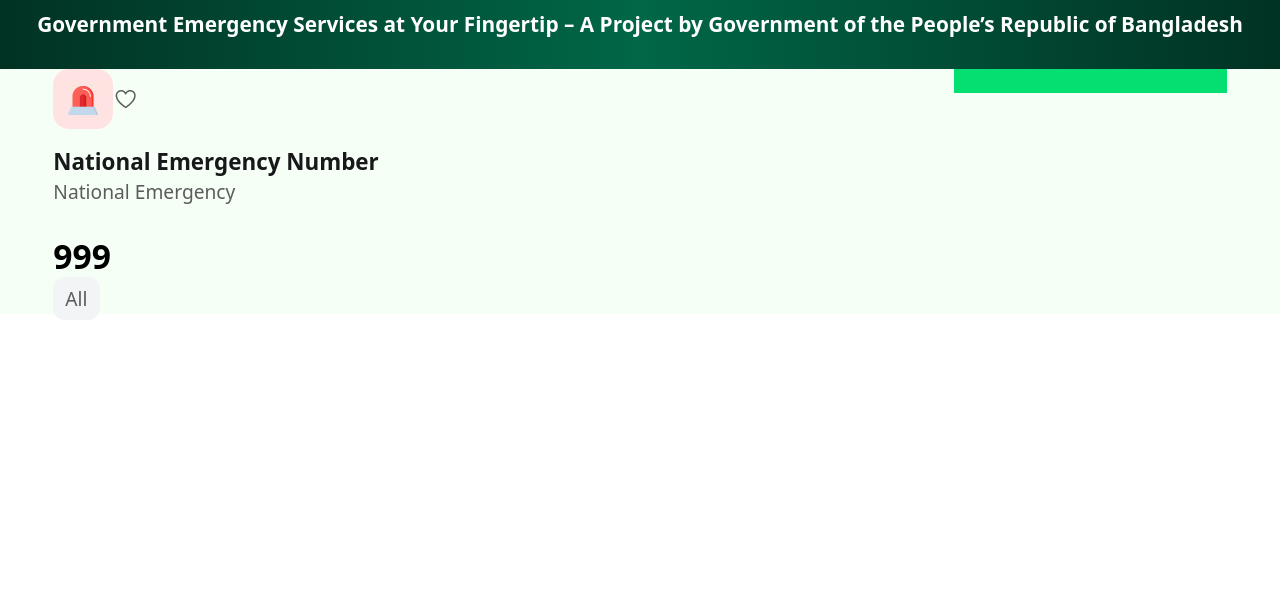
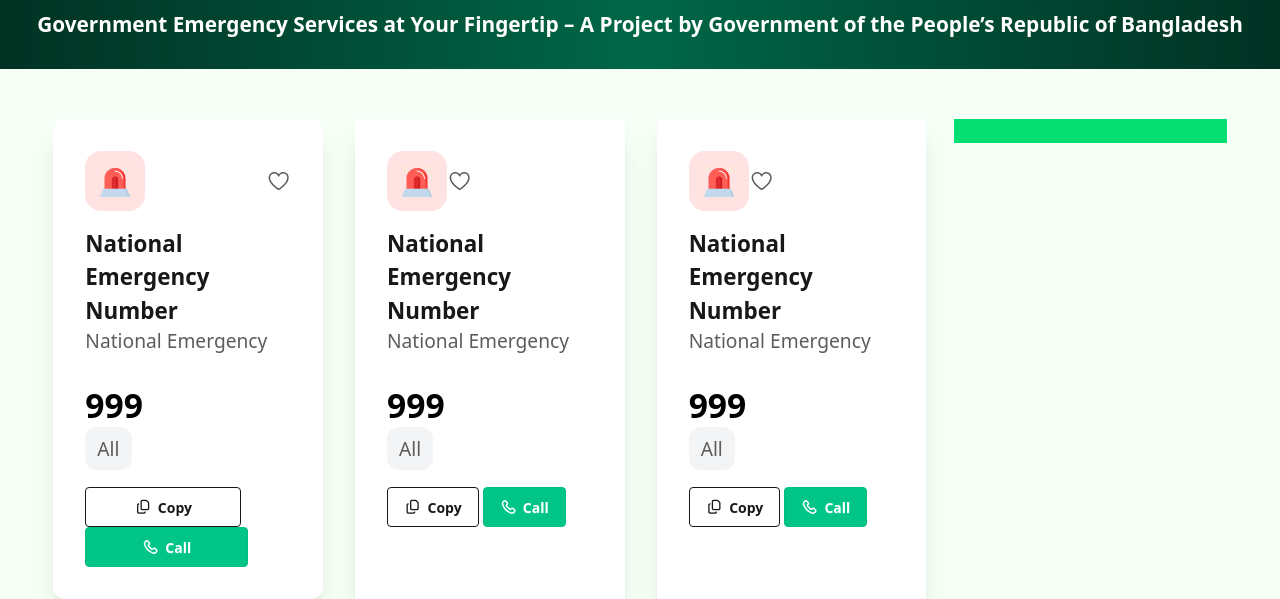
Before and after one commit to TawhidulIslamRefat/B12-A5-Emergency-Hotline, a plain HTML site: page index.html in a window 1280 px wide. Shown: the part 507-1106 px from the top of the page. Before the commit the page ends 827 px from the top, so only its background shows below. Drawn offline with nearby package versions, Linux system fonts and the light colour scheme; a web font is replaced by a local one.

Commit message:
Complete Hero Section

```diff
--- a/index.html
+++ b/index.html
@@ -56,10 +56,27 @@
      </header>
      <!-- start main section -->
       <!-- card container -->
-       <section id="card-container" class="bg-[#F5FFF6] w-11/12 mx-auto grid grid-cols-12 gap-7">
-        <section id="cards" class=" col-span-9">
-         <div class="cards-container">
-            <div id="card">
+       <section id="card-container" class="bg-[#F5FFF6] w-11/12 mx-auto grid grid-cols-12 gap-7 mt-[50px]">
+        <section id="cards" class=" col-span-9 grid grid-cols-3 gap-8">
+         <div class="cards-container bg-white shadow-xl rounded-xl">
+            <div id="card" class="p-8">
+                <div class="flex justify-between  items-center mb-4">
+                    <div class="bg-[#FFE3E2] p-3.5 rounded-2xl"><img src="./assets/emergency.png" alt="" class="max-w-8"></div>
+                    <div><img class="heart " src="./assets/heart1.png" alt=""></div>
+                </div>
+                <h2 class="font-bold text-[1.4rem]">National Emergency Number</h2>
+                <p class="text-[1.2rem] text-[#5C5C5C] mb-6">National Emergency</p>
+                <h1 id="national-emergency-number" class="text-[2.1rem] font-bold text-black mb-1">999</h1>
+                <p class="bg-gray-100 inline py-2 px-3 rounded-xl text-[#5C5C5C] text-[1.2rem] ">All</p>
+                <div class="mt-[24px]">
+                    <button class="btn btn-outline px-12 copy-btn"><i class="fa-regular fa-copy"></i> Copy</button>
+                <button class="btn btn-active btn-success text-white px-14 call-btn"><img src="./assets/call.png" alt="">Call</button>
+                </div>
+
+            </div>
+         </div>
+         <div class="cards-container bg-white shadow-xl">
+            <div id="card" class="p-8">
                 <div class="flex  items-center mb-4">
                     <div class="bg-[#FFE3E2] p-3.5 rounded-2xl"><img src="./assets/emergency.png" alt="" class="max-w-8"></div>
                     <div><img class="heart " src="./assets/heart1.png" alt=""></div>
@@ -68,6 +85,27 @@
                 <p class="text-[1.2rem] text-[#5C5C5C] mb-6">National Emergency</p>
                 <h1 id="national-emergency-number" class="text-[2.1rem] font-bold text-black mb-1">999</h1>
                 <p class="bg-gray-100 inline py-2 px-3 rounded-xl text-[#5C5C5C] text-[1.2rem] ">All</p>
+                <div class="mt-[24px]">
+                    <button class="btn btn-outline copy-btn"><i class="fa-regular fa-copy"></i> Copy</button>
+                <button class="btn btn-active btn-success text-white call-btn"><img src="./assets/call.png" alt="">Call</button>
+                </div>
+
+            </div>
+         </div>
+         <div class="cards-container bg-white shadow-xl">
+            <div id="card" class="p-8">
+                <div class="flex  items-center mb-4">
+                    <div class="bg-[#FFE3E2] p-3.5 rounded-2xl"><img src="./assets/emergency.png" alt="" class="max-w-8"></div>
+                    <div><img class="heart " src="./assets/heart1.png" alt=""></div>
+                </div>
+                <h2 class="font-bold text-[1.4rem]">National Emergency Number</h2>
+                <p class="text-[1.2rem] text-[#5C5C5C] mb-6">National Emergency</p>
+                <h1 id="national-emergency-number" class="text-[2.1rem] font-bold text-black mb-1">999</h1>
+                <p class="bg-gray-100 inline py-2 px-3 rounded-xl text-[#5C5C5C] text-[1.2rem] ">All</p>
+                <div class="mt-[24px]">
+                    <button class="btn btn-outline copy-btn"><i class="fa-regular fa-copy"></i> Copy</button>
+                <button class="btn btn-active btn-success text-white call-btn"><img src="./assets/call.png" alt="">Call</button>
+                </div>
 
             </div>
          </div>
```
Also changed, not shown: assets/call.png (added).
